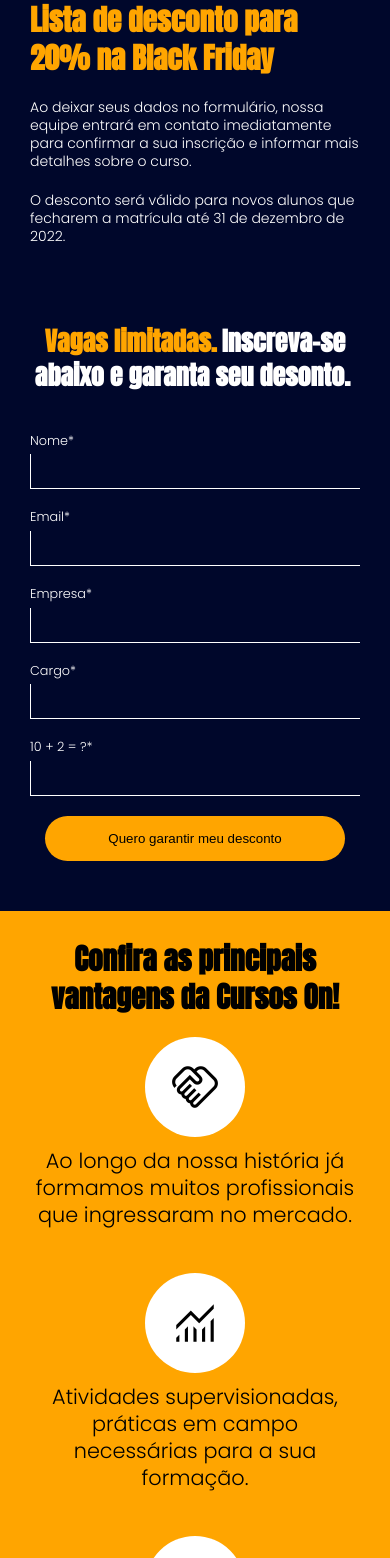
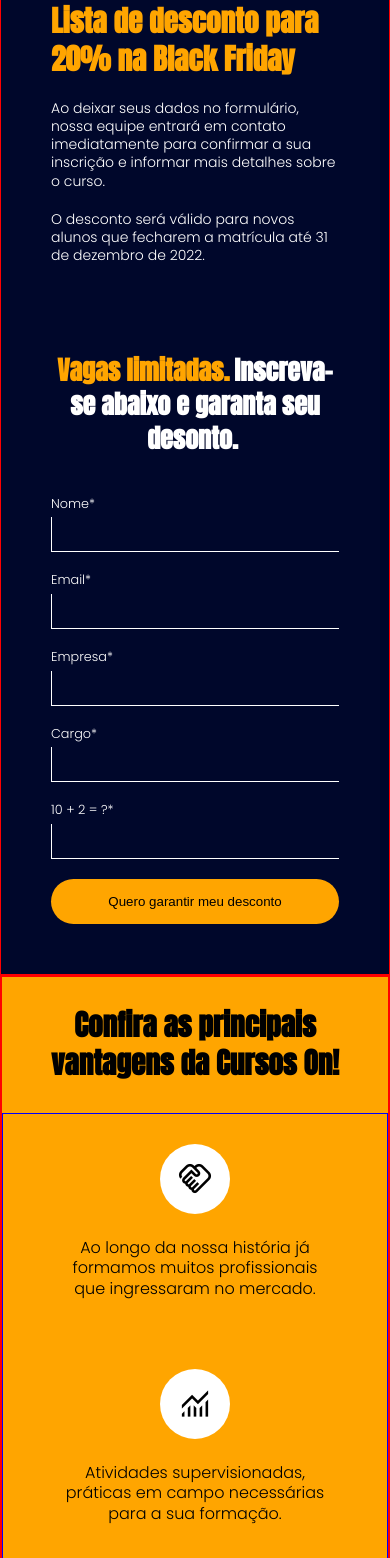
Before and after one commit to matheuspfalconi/Landing_Page_Cursos_On, a plain HTML site: page index.html in a window 390 px wide. Shown: the part 184-1742 px from the top of the page. Drawn offline with nearby package versions, Linux system fonts and the light colour scheme.

Commit message:
Update style.css

```diff
--- a/style.css
+++ b/style.css
@@ -1,3 +1,26 @@
+/*===================================Fontes Gerais===================================/
+Body - 16px
+H1 - 32px
+H2 -
+H3 -
+SPAN - 14px
+P - 16px
+A - 16px
+
+*/
+
+/*===================================Breakpoints Gerais===================================/
+
+@media (min-width:320px) { smartphones, portrait iPhone, portrait 480x320 phones (Android) }
+@media (min-width:480px) { smartphones, Android phones, landscape iPhone }
+@media (min-width:600px) { portrait tablets, portrait iPad, e-readers (Nook/Kindle), landscape 800x480 phones (Android) }
+@media (min-width:801px) { tablet, landscape iPad, lo-res laptops ands desktops }
+@media (min-width:1025px) { big landscape tablets, laptops, and desktops }
+@media (min-width:1281px) { hi-res laptops and desktops }
+
+/*
+
+
 /*===================================Fontes===================================*/
 @import url('https://fonts.googleapis.com/css2?family=Anton&family=Caveat&family=Poppins:wght@300&display=swap');
 
@@ -91,6 +114,8 @@ input, button {
 .section_home {
 	width: 100%;
 	height: 100vh;
+	display: flex;
+	justify-content: center;
 
 	background-color: #00072b;
 	background-position: center;
@@ -101,11 +126,11 @@ input, button {
 }
 
 .content_home {
-	width: 100%;
+	max-width: 1200px;
+	width: 80%;
 	height: 100%;
 	display: flex;
 	flex-wrap: nowrap;
-	padding: 0 200px;
 }
 
 .l_div_home, .r_div_home {
@@ -121,7 +146,7 @@ input, button {
 }
 
 .div_logo {
-	width: 200px;
+	width: 100%;
 	height: auto;
 	text-align: right;
 	line-height: 0.8;
@@ -129,11 +154,12 @@ input, button {
 }
 
 .logo {
+	width: 200px;
 	font-size: 60px;
 }
 
 .div_text_l {
-	width: 500px;
+	max-width: 500px;
 	height: auto;
 }
 
@@ -142,7 +168,7 @@ input, button {
 }
 
 .title_l {
-	width: 300px;
+	max-width: 300px;
 }
 
 .text_l {
@@ -156,7 +182,7 @@ input, button {
 }
 
 .div_text_r {
-	width: 400px;
+	width: 100%;
 	height: auto;
 	text-align: center;
 }
@@ -226,21 +252,25 @@ input, button {
 .section_benefits {
 	width: 100%;
 	height: auto;
+	display: flex;
+	justify-content: center;
+
 	background-color: orange;
 	color: black;
 	text-align: center;
 }
 
 .content_benefits {
-	width: 100%;
+	max-width: 1200px;
+	width: 80%;
 	height: 100%;
-	padding: 50px 200px;
+	border: 2px solid red;
 }
 
 .div_title_benefits {
 	width: 100%;
 	height: auto;
-	padding: 30px 0;
+	padding: 30px;
 }
 
 .div_list_benefits {
@@ -249,7 +279,8 @@ input, button {
 	display: flex;
 	flex-wrap: wrap;
 	justify-content: center;
-	margin-top: 20px;
+	padding: 30px;
+	border: 1px solid blue;
 }
 
 .list_benefits {
@@ -303,98 +334,59 @@ input, button {
 
 /*===================================Responsividade===================================*/
 
-@media(max-width: 1304px) {
-	.content_benefits {
-		padding: 50px 100px;
+@media(max-width: 1500px) {
+	.content_home {
+		width: 100%;
+		padding: 0 30px;
 	}
 }
 
-@media(max-width: 1281px) {
-	.content_home {
-		padding: 50px 100px;
-	}
-
+@media(max-width: 1133px) {
 	.content_benefits {
-		padding: 50px 50px;
+		width: 100%;
 	}
 }
 
 @media(max-width: 1025px) {
-	.content_home {
-		padding: 50px 50px;
-	}
-}
-
-@media(max-width: 801px) {
 	.section_home {
 		height: auto;
 	}
 
 	.content_home {
+		width: 80%;
 		flex-wrap: wrap;
-		padding: 50px 100px;
+		justify-content: center;
+		padding: 50px 30px
 	}
 
-	.l_div_home, .r_div_home {
+	.l_div_home {
+		display: flex;
 		width: 100%;
 		height: auto;
-		padding: 20px 0px;
+		flex-wrap: wrap;
+		margin-bottom: 50px;
+		justify-content: flex-start;
 	}
 
-	.div_text_r {
+	.r_div_home {
 		width: 100%;
-		text-align: center;
 	}
+}
 
-	.div_list_benefits {
-		margin-top: 20px;
-	}
-
-	.list_benefits {
-		width: 500px;
-	}
-
-	.item_benefits {
+@media(max-width: 801px) {
+	.content_home {
 		width: 100%;
-		height: auto;
-		padding: 0 30px;
-		font-size: 1.3em;
-	}
-
-	.div_icon_benefits {
-		width: 100px;
-		height: 100px;
-	}
-
-	.icon_benefits > span {
-		font-size: 50px;
-	}
-
-	.div_text_benefits {
-		margin-top: 10px;
+		padding: 50px 30px;
+		border: 1px solid red;
 	}
 }
 
 @media(max-width: 600px) {
-	.content_home, .content_benefits {
-		padding: 50px;
-	}
-
-	.div_title_benefits {
-		padding: 0;
-	}
-
-	.item_benefits {
-		padding: 0;
+	.content_home {
+		padding: 50px 10px;
 	}
 }
 
 @media(max-width: 480px) {
-	.content_home, .content_benefits {
-		padding: 30px;
-	}
 
-	.div_text_l, .title_l {
-		width: 100%;
-	}
 }
```
